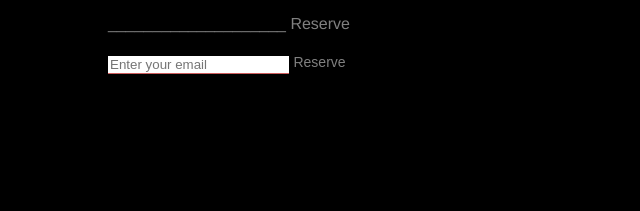
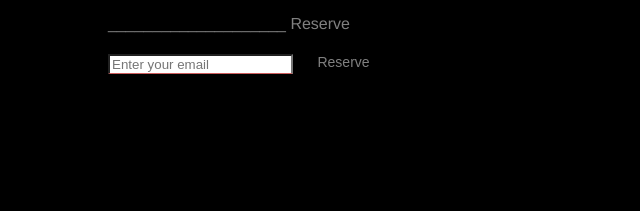
Before and after one commit to bhavana-netlify/Supersonic, a plain HTML site: page index.html in a window 1280 px wide. Shown: the part 364-575 px from the top of the page, 0-640 px from the left. Drawn offline with Linux system fonts and the light colour scheme.

Commit message:
form input styling

```diff
--- a/styles.css
+++ b/styles.css
@@ -64,18 +64,23 @@ p{
 button{
     cursor: pointer;
     border: none;
+    border-radius: 1.5rem;
+    border-color: khaki;
     padding: 0;
     background: none;
     color: gray;
     font-size: 14px;
     font-family: sans-serif
+    padding: .2rem 1.25rem;
+    padding-top: 0.2rem;
+    padding-right: 1.25rem;
+    padding-bottom: 0.2rem;
+    padding-left: 1.25rem;
 }
 
 input{
     text-align: left;
     vertical-align: bottom;
-    color: inherit;
-    border: 0;
     border-bottom: 1px solid;
     border-bottom-width: 1px;
     border-bottom-style: solid;
```
